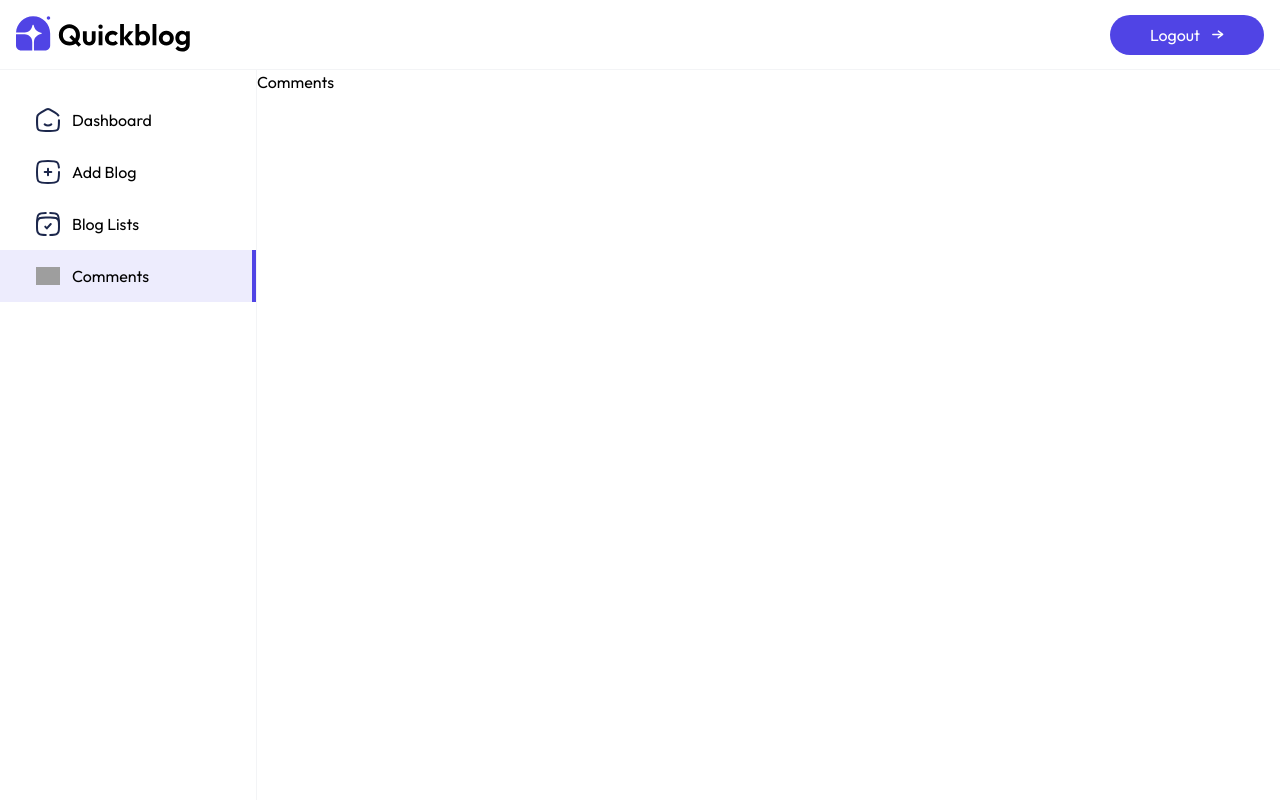
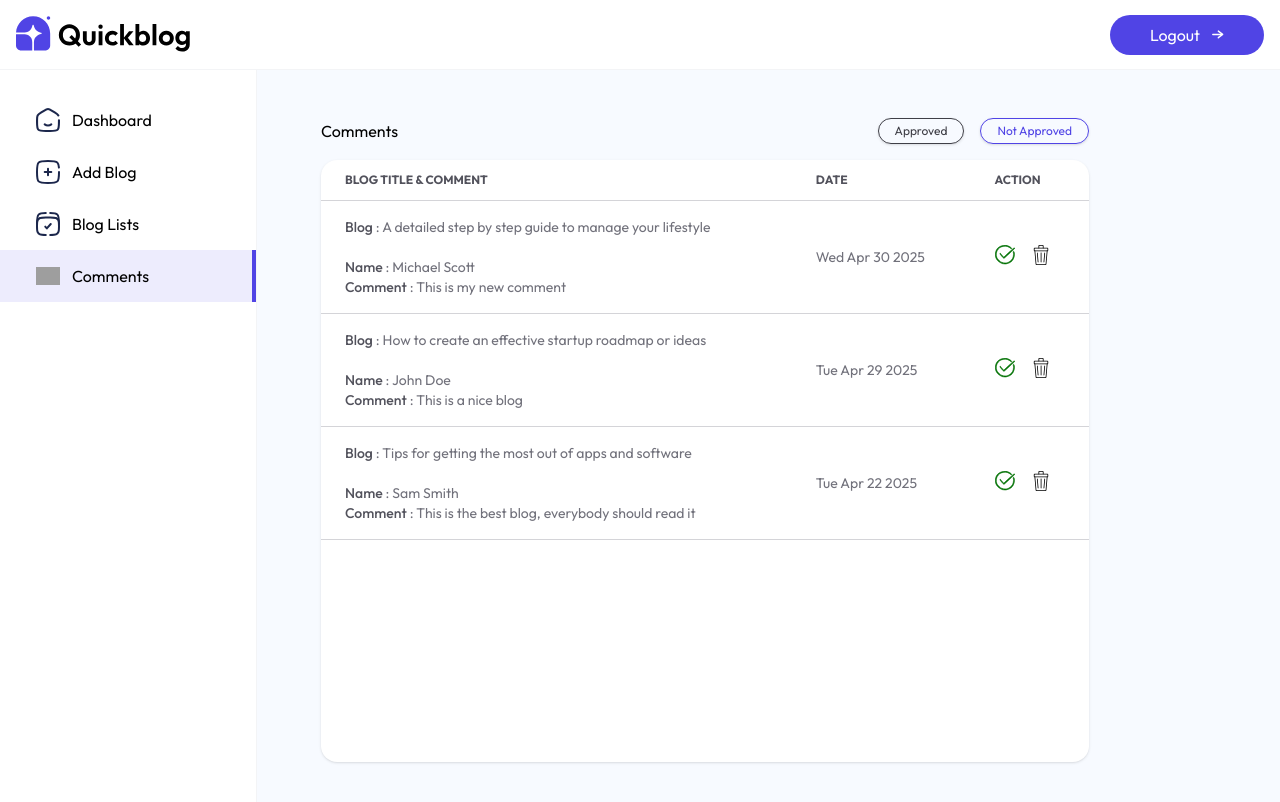
Before and after one commit to ebrahim-2030/mern-blog-app, a React (Vite) app in the folder client/: page /admin/comments in a window 1280 px wide. Shown: the top 802 px of the page. Built offline with nearby package versions, Linux system fonts and the light colour scheme; grey boxes are pictures that could not be loaded.

Commit message:
create AddBlog & Comments pages ui

```diff
--- a/client/package.json
+++ b/client/package.json
@@ -13,6 +13,7 @@
     "@tailwindcss/vite": "^4.1.11",
     "moment": "^2.30.1",
     "motion": "^12.23.9",
+    "quill": "^2.0.3",
     "react": "^19.1.0",
     "react-dom": "^19.1.0",
     "react-router-dom": "^7.7.1",
--- a/client/src/App.jsx
+++ b/client/src/App.jsx
@@ -8,6 +8,7 @@
 import Comments from "./pages/admin/Comments";
 import Dashboard from "./pages/admin/Dashboard";
 import Login from "./components/admin/Login";
+import "quill/dist/quill.snow.css";
 
 const App = () => {
   return (
--- a/client/src/components/Footer.jsx
+++ b/client/src/components/Footer.jsx
@@ -6,7 +6,7 @@
     // footer
     <div className="px-6 md:px-16 lg:px-24 xl:px-32 bg-primary/3 ">
         {/* footer content */}
-      <div className="flex flex-col md:flex-row flex-wrap  justify-between gap-10 py-10 border-b border-gray-500/30 text-gray-500">
+      <div className="flex max-w-[1560px] mx-auto  flex-col md:flex-row flex-wrap  justify-between gap-10 py-10 border-b border-gray-500/30 text-gray-500">
       {/* footer left */}
         <div>
           <img className="w-32 sm:w-44" src={assets.logo} alt="logo" />
--- a/client/src/components/Navbar.jsx
+++ b/client/src/components/Navbar.jsx
@@ -6,7 +6,7 @@
   const navigate = useNavigate();
   return (
     // navbar
-    <div className="flex items-center cursor-pointer justify-between px-4 sm:px-0 py-5 mx:8 sm:mx-20 xl:mx-32">
+    <div className="flex items-center cursor-pointer justify-between px-4 max-w-[1560px] py-6 mx-auto">
       {/* logo */}
       <img
         onClick={() => navigate("/")}
--- a/client/src/components/admin/BlogTableItem.jsx
+++ b/client/src/components/admin/BlogTableItem.jsx
@@ -19,7 +19,7 @@
           {blog.isPublished ? "Published" : "Unpublished"}
         </p>
       </td>
-      <td className="flex text-xs gap-3 px-2 py-4 max-sm:hidden">
+      <td className="flex text-xs gap-3 px-2 py-4 flex-col items-center lg:flex-row  ">
           <button className="border px-2 py-0.5 mt-1 rounded cursor-pointer"> {blog.isPublished ? "Unpoblished" : "Published"} </button>
           <img src={assets.cross_icon} className="w-8 hover:scale-110 transition-all cursor-pointer" alt="" />
       </td>
--- /dev/null
+++ b/client/src/components/admin/CommentTableItem.jsx
@@ -0,0 +1,43 @@
+import React from "react";
+import { assets } from "../../assets/assets";
+
+const CommentTableItem = ({ comment, index, fetchComments }) => {
+  const { blog, createdAt, _id } = comment;
+  const BlogData = new Date(createdAt);
+  return (
+    <tr className="border-y border-zinc-300">
+      <td className="px-6 py-4">
+        <b className="font-medium text-zinc-600">Blog</b> : {blog.title}
+        <br />
+        <br />
+        <b className="font-medium text-zinc-600">Name</b> : {comment.name}
+        <br />
+        <b className="font-medium text-zinc-600">Comment</b> : {comment.content}
+      </td>
+      <td className="px-6 py-4 max-sm:hidden">{BlogData.toDateString()}</td>
+      <td className="px-6 py-4">
+        <div className="inline-flex items-center gap-4">
+          {!comment.isApproved ? (
+            <img
+              src={assets.tick_icon}
+              className="w-5 hover:scale-110 transition-all cursor-pointer"
+              alt=""
+            />
+          ) : (
+            <p className="text-xs border border-green-500 bg-green-100 text-green-500 rounded-full px-3 py-1">
+              Approved
+            </p>
+          )}
+
+          <img
+            src={assets.bin_icon}
+            className="w-5 hover:scale-110 transition-all cursor-pointer"
+            alt=""
+          />
+        </div>
+      </td>
+    </tr>
+  );
+};
+
+export default CommentTableItem;
--- a/client/src/pages/Blog.jsx
+++ b/client/src/pages/Blog.jsx
@@ -24,7 +24,6 @@
     setComment({ ...comment, [e.target.name]: e.target.value });
   };
 
-
   // fetch blog data
   const fetchBlogData = async () => {
     const foundBlog = blog_data.find((blog) => blog._id === id);
@@ -35,7 +34,6 @@
   const fetchComments = async () => {
     setComments(comments_data);
   };
-
 
   // add comment
   const addComment = (e) => {
@@ -57,6 +55,7 @@
       {/* navbar */}
       <Navbar />
 
+      <div className="max-w-[1560px] mx-auto">
         {/* header */}
         <div className="mt-20 text-center text-gray-500">
           {/* published date */}
@@ -162,6 +161,7 @@
             </div>
           </div>
         </div>
+      </div>
       <Footer />
     </div>
   ) : (
--- a/client/src/pages/Home.jsx
+++ b/client/src/pages/Home.jsx
@@ -7,8 +7,8 @@
 const Home = () => {
   return (
     <>
-      <div className="px-4">
-        <Navbar />
+      <Navbar />
+      <div className="px-4 max-w-[1560px] mx-auto">
         <Header />
         <BlogList />
         <Newletter />
--- a/client/src/pages/admin/AddBlog.jsx
+++ b/client/src/pages/admin/AddBlog.jsx
@@ -1,9 +1,129 @@
-import React from 'react'
+import React, { useEffect, useRef, useState } from "react";
+import { assets, blogCategories } from "../../assets/assets";
+import Quill from "quill";
 
 const AddBlog = () => {
+  // refs for the Quill editor instance and its container
+  const editorRef = useRef(null);
+  const quillRef = useRef(null);
+
+  // state variables for form fields
+  const [image, setImage] = useState(false);
+  const [title, setTitle] = useState("");
+  const [subTitle, setSubtitle] = useState("");
+  const [category, setCategory] = useState("Startup");
+  const [isPublished, setIsPublished] = useState(false);
+
+  // handle form submission
+  const onSubmitHandler = async (e) => {
+    e.preventDefault();
+  };
+
+  //  generate content using AI
+  const generateContent = async () => {};
+
+  useEffect(() => {
+    // intial Quill only once
+    if (!quillRef.current && editorRef.current) {
+      quillRef.current = new Quill(editorRef.current, {
+        theme: "snow",
+      });
+    }
+  }, []);
   return (
-    <div>AddBlog</div>
-  )
-}
+    <form
+      onSubmit={onSubmitHandler}
+      className="flex-1 bg-blue-50/50 text-zinc-600 h-full overflow-scroll"
+    >
+      <div className="bg-white w-full max-w-3xl p-4 md:p-10 sm:m-10 shadow rounded">
+        {/* blog thumbnail */}
+        <p className="">Upload thumbnail</p>
+        <label htmlFor="image">
+          <img
+            src={!image ? assets.upload_area : URL.createObjectURL(image)}
+            className="mt-2 h-16  rounded cursor-pointer "
+            alt=""
+          />
+          <input
+            type="file"
+            id="image"
+            hidden
+            required
+            onChange={(e) => setImage(e.target.files[0])}
+          />
+        </label>
 
-export default AddBlog
+        {/* blog title */}
+        <p className="mt-4">Blog Title</p>
+        <input
+          type="text"
+          placeholder="type here"
+          required
+          className="w-full max-w-lg mt-2 p-2 border  border-zinc-300  outline-none rounded"
+          onChange={(e) => setTitle(e.target.value)}
+        />
+
+        {/* blog subtitle */}
+        <p className="mt-4">Blog Subtitle</p>
+        <input
+          type="text"
+          placeholder="type here"
+          required
+          className="w-full max-w-lg mt-2 p-2 border  border-zinc-300 outline-none rounded"
+          onChange={(e) => setSubtitle(e.target.value)}
+        />
+
+        {/*  blog description */}
+        <p className="mt-4">Blog Describtion</p>
+        <div className="max-w-lg h-74 pb-26 sm:pb-10 pt-2 relative">
+          <div ref={editorRef}></div>
+          <button
+            type="button"
+            onClick={generateContent}
+            className="absolute bottom-1 right-2 ml-2 text-xs text-white bg-zinc-700 px-4 py-1.5 rounded hover:underline cursor-pointer"
+          >
+            Generate with AI
+          </button>
+        </div>
+
+        {/* blog category */}
+        <p className="mt-4">Blog Category</p>
+        <select
+          onChange={(e) => setCategory(e.target.value)}
+          name="category"
+          className="mt-2 px-3 py-2 border  text-zinc-500 border-zinc-300 outline-none rounded"
+        >
+          <option value="">Select category</option>
+          {blogCategories.map((item, index) => {
+            return (
+              <option key={index} value={item}>
+                {item}
+              </option>
+            );
+          })}
+        </select>
+
+        {/* blog publish */}
+        <div className="flex gap-2 mt-4">
+          <p>Publishe Now</p>
+          <input
+            type="checkbox"
+            checked={isPublished}
+            onChange={(e) => setIsPublished(e.target.checked)}
+            className="scale-125 cursor-pointer accent-primary"
+          />
+        </div>
+
+        {/* add blog buttons */}
+        <button
+          type="submit"
+          className="mt-8 w-40 h-10 bg-primary text-white text-sm rounded cursor-pointer"
+        >
+          Add Blog
+        </button>
+      </div>
+    </form>
+  );
+};
+
+export default AddBlog;
--- a/client/src/pages/admin/Comments.jsx
+++ b/client/src/pages/admin/Comments.jsx
@@ -1,9 +1,82 @@
-import React from 'react'
+import React, { useEffect, useState } from "react";
+import { comments_data } from "../../assets/assets";
+import CommentTableItem from "../../components/admin/CommentTableItem";
 
 const Comments = () => {
+  // state for comments
+  const [comments, setComments] = useState([]);
+  // state to trigger comment filter
+  const [filter, setFilter] = useState("Not Approved");
+
+  // fetch comments
+  const fetchComments = async () => {
+    setComments(comments_data);
+  };
+
+  useEffect(() => {
+    fetchComments();
+  }, []);
+
   return (
-    <div>Comments</div>
-  )
-}
+    <div className="flex-1 pt-5 px-5 sm:pt-12 sm:pl-16 min-h-screen bg-blue-50/50">
+      <div className="flex flex-wrap justify-between items-center max-w-3xl gap-2">
+        <h1>Comments</h1>
+        {/* filter buttons */}
+        <div className="flex gap-4">
+          <button
+            onClick={() => setFilter("Approved")}
+            className={`shadow-sm border rounded-full px-4 py-1 cursor-pointer text-xs ${
+              filter === "Approved" ? "text-primary" : "text-zinc-700"
+            }`}
+          >
+            Approved
+          </button>
+          <button
+            onClick={() => setFilter("Not Approved")}
+            className={`shadow-sm border rounded-full px-4 py-1 cursor-pointer text-xs ${
+              filter === "Not Approved" ? "text-primary" : "text-zinc-700"
+            }`}
+          >
+            Not Approved
+          </button>
+        </div>
+      </div>
 
-export default Comments
+      {/* comments table */}
+      <div className="relative h-4/5 max-w-3xl overflow-y-auto mt-4 bg-white rounded-2xl shadow ">
+        <table className="w-full text-sm text-zinc-500">
+          <thead className="text-xs text-zinc-600 text-left uppercase">
+            <tr>
+              <th scope="col" className="px-6 py-3">
+                Blog Title & Comment
+              </th>
+              <th scope="col" className="px-6 py-3 max-sm:hidden">
+                Date
+              </th>
+              <th scope="col" className="px-6 py-3">
+                Action
+              </th>
+            </tr>
+          </thead>
+          <tbody>
+            {comments
+              .filter((comment) => {
+                if (filter === "Approved") return comment.isApproved === true;
+                return comment.isApproved === false;
+              })
+              .map((comment, index) => (
+                <CommentTableItem
+                  key={index}
+                  comment={comment}
+                  index={index + 1}
+                  fetchComments={fetchComments}
+                />
+              ))}
+          </tbody>
+        </table>
+      </div>
+    </div>
+  );
+};
+
+export default Comments;
--- a/client/src/pages/admin/Dashboard.jsx
+++ b/client/src/pages/admin/Dashboard.jsx
@@ -21,7 +21,7 @@
   }, []);
 
   return (
-    <div className="flex-1 p-4 md:p-6 bg-blue-50/50">
+    <div className="flex-1 p-4 min-h-screen md:p-6 bg-blue-50/50">
       {/* cards section */}
       <div className="flex flex-wrap gap-4">
         <div className="flex items-center gap-4 bg-white p-4 min-w-56 rounded shadow cursor-pointer hover:scale-105 transition-all">
@@ -75,7 +75,7 @@
                 <th scope="col" className="px-2 py-4 max-sm:hidden">
                   Status
                 </th>
-                <th scope="col" className="px-2 py-4 max-sm:hidden">
+                <th scope="col" className="px-2 py-4">
                   Actions
                 </th>
               </tr>
--- a/client/src/pages/admin/Layout.jsx
+++ b/client/src/pages/admin/Layout.jsx
@@ -12,8 +12,8 @@
     navigate("/");
   };
   return (
-    <>
-      <div className="flex items-center cursor-pointer justify-between py-2 h-[70px] px-4 sm:px24 border-b border-gray-100">
+    <div className="">
+      <div className=" max-w-[1560px] mx-auto flex items-center cursor-pointer justify-between py-2 h-[70px] px-4 sm:px24 border-b border-gray-100">
         {/* logo */}
         <img
           onClick={() => navigate("/")}
@@ -31,13 +31,13 @@
         </button>
       </div>
       {/* main section */}
-      <div className="flex h-[calc(100vh-70px)]">
+      <div className="flex justify-between  max-w-[1560px] mx-auto">
         {/* sidebar */}
         <Sidebar />
         {/* outlet */}
         <Outlet />
       </div>
-    </>
+    </div>
   );
 };
 
```
Also changed, not shown: 1 other file (tests, documents, lock files or other folders). Lines whose indentation alone changed are shown as unchanged.
